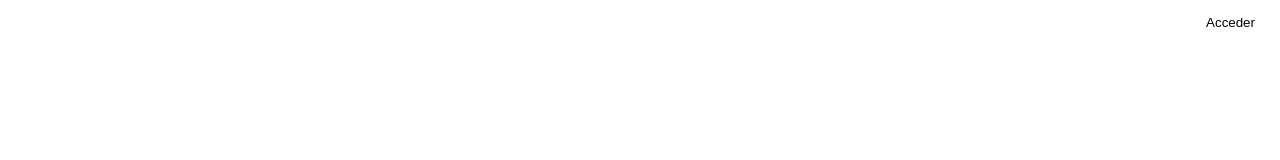
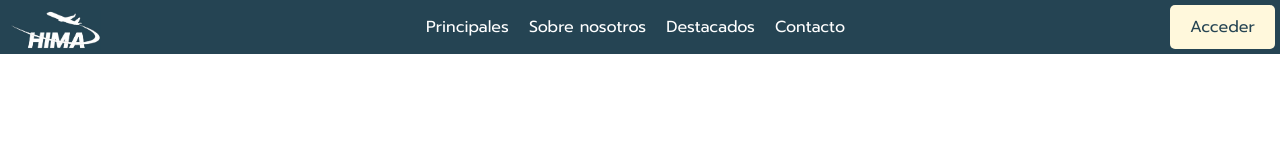
Before and after one commit to Jhon-Develop/Front---tour, a website: page index.html in a window 1280 px wide. Drawn offline with nearby package versions, Linux system fonts and the light colour scheme; a web font is replaced by a local one.

Commit message:
Create nav

```diff
--- a/index.html
+++ b/index.html
@@ -29,7 +29,7 @@
         </ul>
 
         <div class="nav-logo">
-            <img src="img/logo.png" alt="">
+            <img src="assets/img/logo.jpg" alt="">
         </div>
 
         <div class="access">
--- a/style.css
+++ b/style.css
@@ -15,8 +15,8 @@ html {
 }
 
 :root {
-    --blue-: var(--blue-);
-    --beige-: var(--beige-);
+    --blue-: #254453;
+    --beige-: #FFF8dc;
     --black-: #0D0D0D;
     --white-: #FFFFFF;
 
@@ -83,7 +83,8 @@ nav {
     padding: 10px;
     position: absolute;
     top: 100%;
-    background-color: var(--primary-color);
+    width: 100%;
+    background-color: var(--blue-);
     list-style-type: none;
     gap: 10px;
     display: none;
@@ -96,6 +97,8 @@ nav {
     color: var(--white-);
     padding: 5px;
     display: flex;
+    font-family: var(--font-family-title);
+    font-size: medium;
 }
 
 .nav-menu li a:hover {
@@ -130,13 +133,16 @@ nav {
     padding-right: 5px;
     padding-bottom: 5px;
     padding-top: 5px;
+    font-family: var(--font-family-title);
+    font-size: medium;
+
 }
 
 .submenu {
     display: none;
     position: absolute;
     left: -7px;
-    bottom: -65px;
+    top: 100%;
     background-color: var(--beige-);
     box-shadow: 0 8px 16px 0 rgba(0, 0, 0, 0.2);
     padding: 0;
@@ -145,6 +151,8 @@ nav {
     text-align: center;
     border-radius: 5px;
     font-size: 0.9rem;
+    font-family: var(--font-family-title);
+    font-size: medium;
 }
 
 .submenu li {
@@ -174,6 +182,8 @@ nav {
     border: none;
     cursor: pointer;
     border-radius: 5px;
+    font-family: var(--font-family-title);
+    font-size: medium;
 }
 /* Finish francisco */
 /* Start alejandro */
@@ -188,7 +198,7 @@ nav {
 
 /********* Start Responsive ************/
 /* Start francisco */
-@media screen and (min-width: 625px) {
+@media screen and (min-width: 660px) {
     .menu-toggle {
         display: none;
     }
@@ -197,6 +207,7 @@ nav {
         display: flex;
         position: static;
         order: 1;
+        width: auto;
     }
 
     .access {
```
